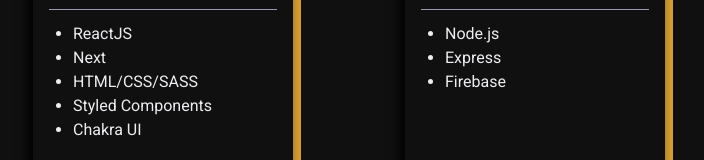
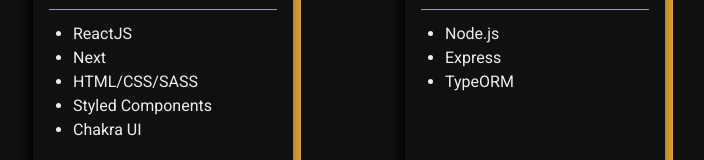
Before and after one commit to devgabrielf/gabrielferreira, a Next.js app: page /abilities in a window 1280 px wide. Shown: the part 432-592 px from the top of the page, without its empty margins (283-987 px from the left). Built offline with nearby package versions, Linux system fonts and the light colour scheme.

Commit message:
Update ability

```diff
--- a/src/data/abilities.ts
+++ b/src/data/abilities.ts
@@ -36,6 +36,6 @@
     name: "Express"
   }, {
     id: 3,
-    name: "Firebase"
+    name: "TypeORM"
   }]
 }];
```
